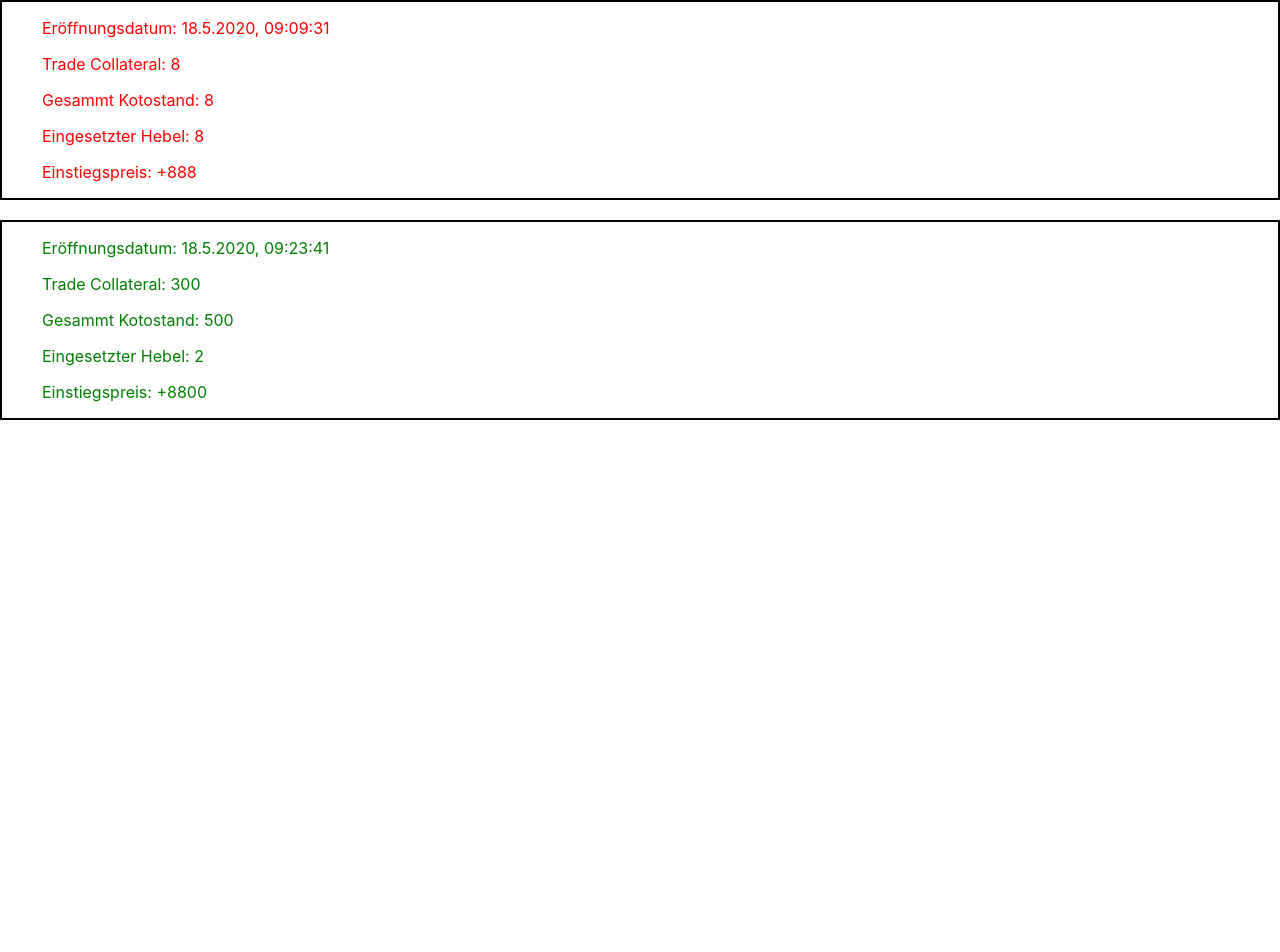
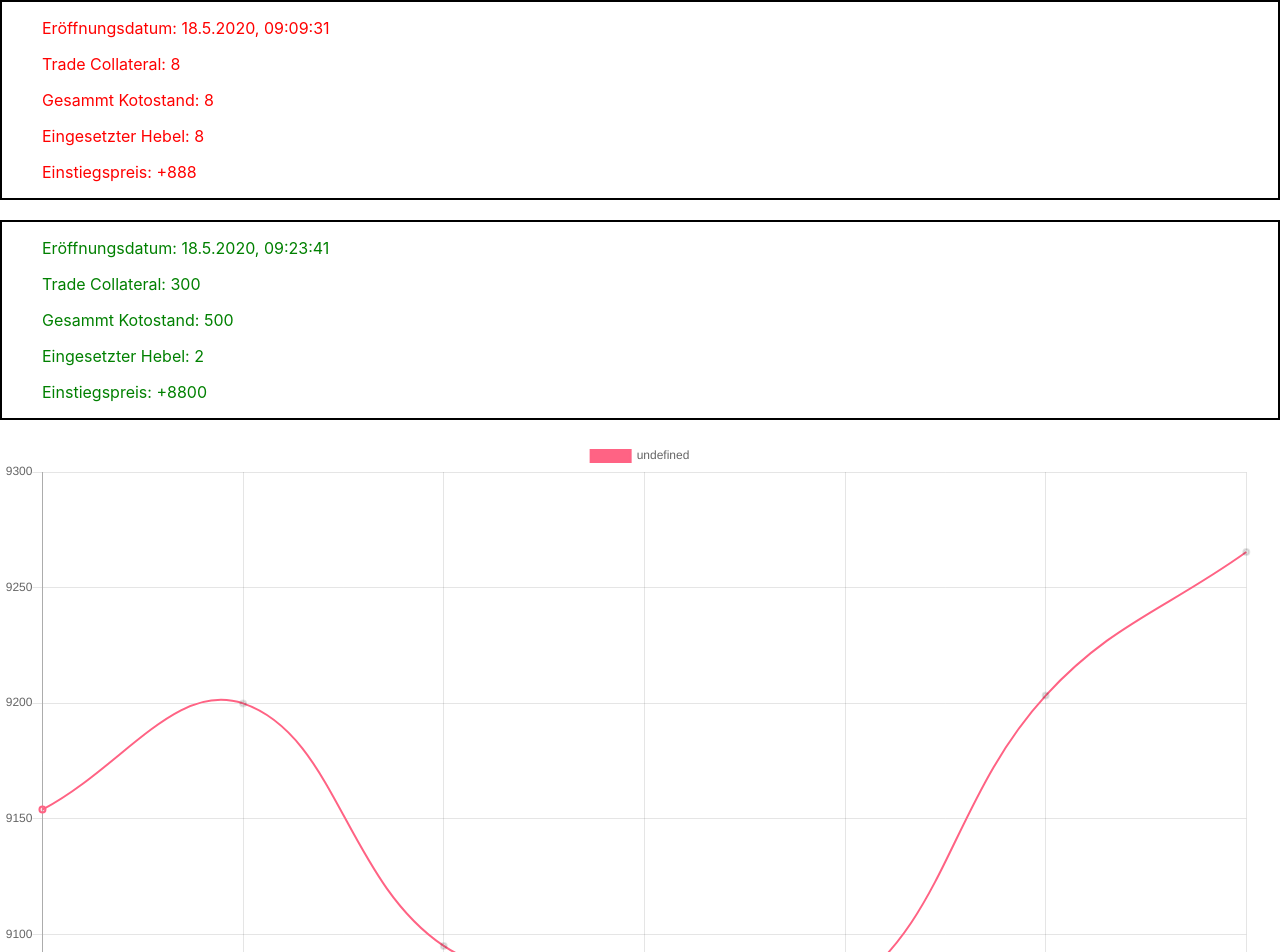
Before and after one commit to kv055/StonksTerminal, a React (Create React App) app: page / in a window 1280 px wide. Shown: the top 952 px of the page. Before the commit the page ends 800 px from the top, so only its background shows below. Built offline with nearby package versions, Linux system fonts and the light colour scheme.

Commit message:
chart pannel funktioniert nun, leider sind noch alle Componenten funktional, und chartdata.js hinzugefügt

```diff
--- a/src/App.js
+++ b/src/App.js
@@ -5,16 +5,21 @@ import './App.css';
 //-------------------------------------------------
 //Components import
 import Positions from './Components/positions.jsx';
-// import Chart from './Components/chart.jsx';
+import Chart from './Components/chart.jsx';
 
 //-------------------------------------------------
 //Data Source
 import obj from './Data/data.js';
+import chartdata from './Data/chartdata.js'
 
 
 //-------------------------------------------------
 
 function App() {
+
+  console.log(chartdata);
+
+
   const Positionz = obj.map(details =>
     {return (<Positions
       Datum={details.Datum}
@@ -31,7 +36,10 @@ function App() {
     return (
       <div>
         {Positionz}
-
+        <Chart
+          Xachse= {chartdata[0]}
+          Yachse= {chartdata[1]}
+        />
 
       </div>
     );
--- a/src/Components/chart.jsx
+++ b/src/Components/chart.jsx
@@ -1,92 +1,21 @@
 import React from 'react';
 import {Line} from 'react-chartjs-2';
 
-class chart extends React.Component(){
-
-    constructor(){
-        super();
-
-        this.state = {
-
-            data: {
-                labels: ["2020-07-01","2020-07-02","2020-07-03","2020-07-04","2020-07-05","2020-07-06","2020-07-07"], //Xachse
-                datasets: [
-                    {
-
-                  data: [9153.95,9199.875,9094.955,9083.395,9075.3125,9203.25,9265.375], //Yachse //Data als Array
-                  fill: false,
-                  backgroundColor: [
-                    'rgba(255, 99, 132, 0.2)',
 
 
-                  ],
-                  borderColor: [
-                    'rgba(255, 99, 132, 1)',
+function chart(props){
 
-                  ],
-                  borderWidth: 2 //Breite der Linie
-
-                },
-                //--------------------------------------------------
-                //Weiteres Dataset hinzufügen
-
-                //     {
-                //       data: Liquidationlevel, //Yachse //Data als Array
-                //       fill: false,
-                //       backgroundColor: [
-                //         'rgba(50, 50, 132, 0.2)',
-
-
-                //       ],
-                //       borderColor: [
-                //         'rgba(206, 88, 132, 1)',
-
-                //       ],
-                //       borderWidth: 2 //Breite der Linie
-
-                // //--------------------------------------------------
-                //     }
-                ]
-            },
-
-            options: {
-                scales: {
-                  yAxes: [{
-                    type: 'logarithmic',
-                    ticks: {
-                      beginAtZero: true
-                    }
-                  }]
-                }
-            }
-        };
-    }
-
-    // ComponentDidMount(){
-
-    // }
-
-    render(){
-
-        //TestData
-
-        // let Xaxe = ["2020-07-01","2020-07-02","2020-07-03","2020-07-04","2020-07-05","2020-07-06","2020-07-07"];
-        // let Yaxe = [9153.95,9199.875,9094.955,9083.395,9075.3125,9203.25,9265.375];
-
-        // this.setState({
-        //     data.labels : Xaxe
-        // });
-
+    let  Xaxe = props.Xachse;
+    let Yaxe = props.Yachse;
 
       return(
-        <div>
-            <Line>
-                data={{
-                    labels: ["2020-07-01","2020-07-02","2020-07-03","2020-07-04","2020-07-05","2020-07-06","2020-07-07"], //Xachse
+        <div className="chart">
+            <Line   data={{
+                    labels: Xaxe, //Xachse
                     datasets: [
                         {
 
-                        data: [9153.95,9199.875,9094.955,9083.395,9075.3125,9203.25,9265.375], //Yachse //Data als Array
+                        data: Yaxe, //Yachse //Data als Array
                         fill: false,
                         backgroundColor: [
                             'rgba(255, 99, 132, 0.2)',
@@ -106,20 +35,22 @@ class chart extends React.Component(){
                 options={{
                     scales: {
                         yAxes: [{
-                            type: 'logarithmic',
+                            type: 'linear',
                             ticks: {
-                            beginAtZero: true
+                            beginAtZero: false
                             }
                         }]
                     }
-            }}
-            </Line>
+                }
+                }/>
+
+
         </div>
       )
 
     }
 
-}
+// }
 
 
 export default chart;
--- /dev/null
+++ b/src/Data/chartdata.js
@@ -0,0 +1,12 @@
+//Fetch Code schreiben
+
+
+const chartdata =
+    [
+        ["2020-07-01","2020-07-02","2020-07-03","2020-07-04","2020-07-05","2020-07-06","2020-07-07"],
+        [9153.95,9199.875,9094.955,9083.395,9075.3125,9203.25,9265.375]
+    ]
+
+
+
+export default chartdata;
```
